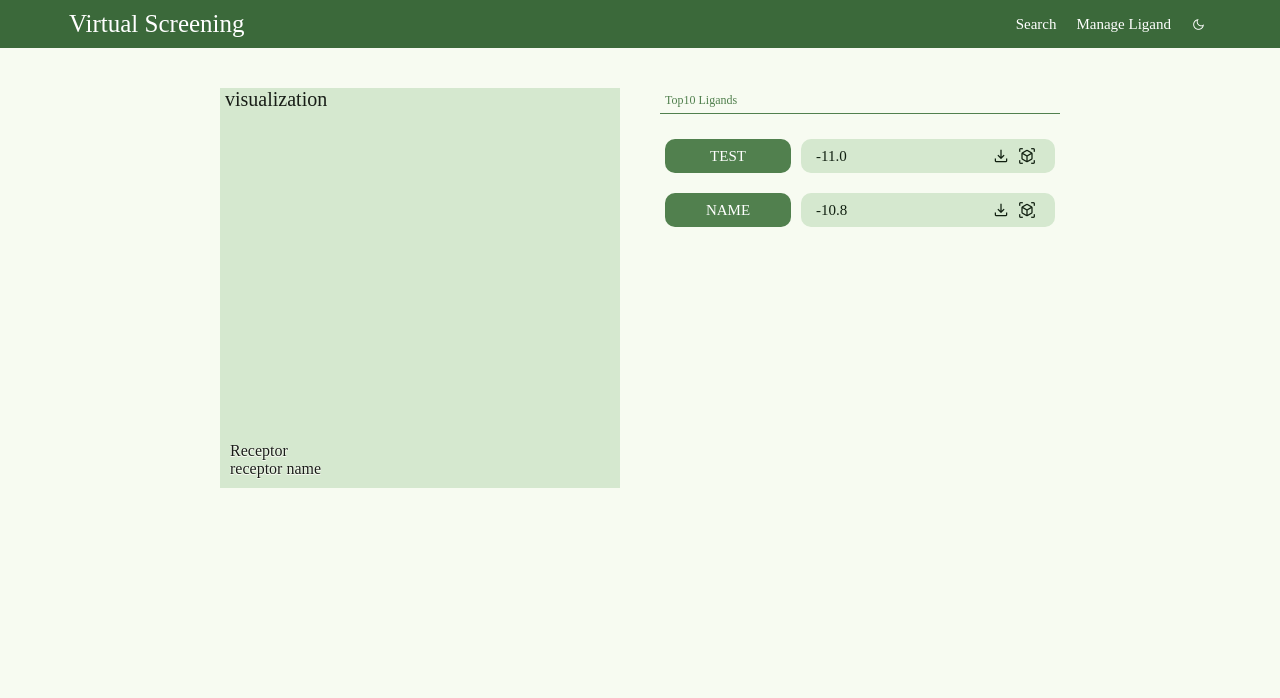
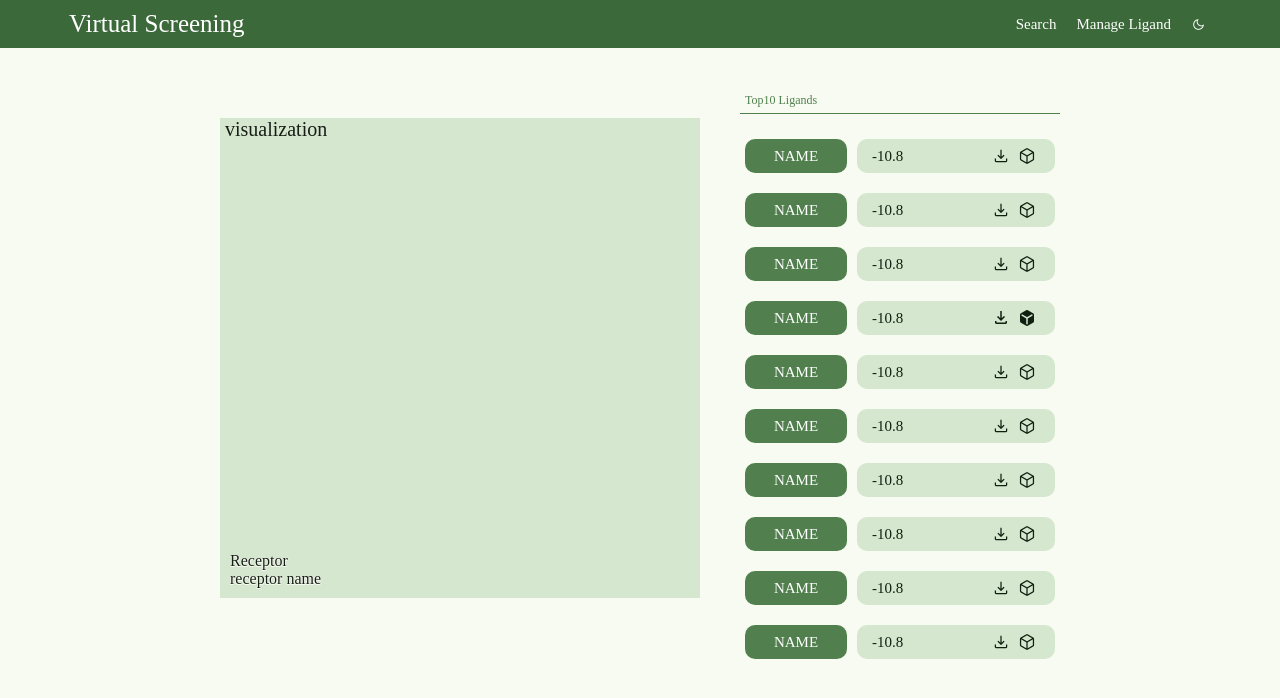
Before and after one commit to sillage13/PNUCSE_2024-1_team8, a Django app: page /result/ in a window 1280 px wide. Shown: the top 698 px of the page. Run offline with Django 5.2, Linux system fonts and the light colour scheme.

Commit message:
결과 페이지에서 선택된 리간드 강조 추가 및 비율 변경

```diff
--- a/ligand_search/app/virtual_screening/static/css/result.css
+++ b/ligand_search/app/virtual_screening/static/css/result.css
@@ -1,4 +1,7 @@
 #visualization {
+    width: 60%;
+    max-width: 480px;
+    margin: 30px 20px 0 20px;
     aspect-ratio: 1 / 1;
     position: relative;
 
@@ -32,17 +35,14 @@
     align-items: flex-start;
 }
 
-.half > div {
-    width: 50%;
-    max-width: 400px;
-    margin: 0 20px;
-}
-
 .half .category {
     width: 100%;
 }
 
 .result {
+    width: 40%;
+    max-width: 320px;
+    margin: 0 20px;
     display: flex;
     flex-direction: column;
 }
@@ -95,15 +95,24 @@
     border-radius: 12px;
 }
 
+.result_ul .selected .material-symbols-outlined{
+    font-variation-settings: 'FILL'1;
+}
+
 
 @media screen and (max-width: 700px) {
+    #visualization {
+        margin-top: 0;
+    }
+
     .half {
         flex-direction: column;
         align-items: center;
     }
 
-    .half > div {
+    #visualization, .result {
         width: 80%;
+        max-width: 400px;
         margin: 20px;
     }
 }
--- a/ligand_search/app/virtual_screening/templates/result.html
+++ b/ligand_search/app/virtual_screening/templates/result.html
@@ -5,8 +5,8 @@
     <!--3Dmol.js를 사용하는 경우-->
     <script src="https://3Dmol.org/build/3Dmol-min.js"></script>
     <script>
-        let receptorFile = {{ receptor.url }}
-        let ligandFile = {{ xyzFile }} docking한 리간드 pose의 xyz 파일
+        let receptorFile = {{ receptor의 pdb 파일 }}
+        let ligandFile = {{ docking한 리간드 pose의 xyz 파일 }}
     </script>
     {% endcomment %}
     {% load static %}
@@ -34,32 +34,26 @@
             <ul class="result_ul">
                 {% comment %}
                 {% for result in result_list %}
-                    <li>
+                    <li {% if ligand.id == result.ligand.id %} selected{% endif %}>
                         <div>{{ result.ligand.name }}</div>
                         <div>
                             <div>{{ result.score }}</div>
-                            <a href="{% url "download" result.ligand.id %}"><span class="material-symbols-outlined" id="download_ligand">download</span></a>
-                            <a href="?ligand={{ forloop.counter0 }}"><span class="material-symbols-outlined" id="view_ligand">view_in_ar</span></a>
+                            <a href="{% url "download" result.ligand.id %}"><span class="material-symbols-outlined">download</span></a>
+                            <a href="?ligand={{ result.igand.id }}"><span class="material-symbols-outlined">view_in_ar</span></a>
                         </div>
                     </li>
                 {% endfor %}
                 {% endcomment %}
-                <li>
-                    <div>TEST</div>
-                    <div>
-                        <div>-11.0</div>
-                        <a href="{% url "result" %}"><span class="material-symbols-outlined" id="download_ligand">download</span></a>
-                        <a href="{% url "result" %}"><span class="material-symbols-outlined" id="view_ligand">view_in_ar</span></a>
-                    </div>
-                </li>
-                <li>
-                    <div>NAME</div>
-                    <div>
-                        <div>-10.8</div>
-                        <a href="{% url "result" %}"><span class="material-symbols-outlined" id="download_ligand">download</span></a>
-                        <a href="{% url "result" %}"><span class="material-symbols-outlined" id="view_ligand">view_in_ar</span></a>
-                    </div>
-                </li>
+                {% for i in '0123456789' %}
+                    <li {% if i == '3' %}class="selected"{% endif %}>
+                        <div>NAME</div>
+                        <div>
+                            <div>-10.8</div>
+                            <a href="{% url "result" %}"><span class="material-symbols-outlined">download</span></a>
+                            <a href="{% url "result" %}"><span class="material-symbols-outlined">deployed_code</span></a>
+                        </div>
+                    </li>
+                {% endfor %}
             </ul>
         </div>
     </div>
```
Also changed, not shown: ligand_search/app/virtual_screening/templates/manage_ligand.html (+2 -16 lines).
